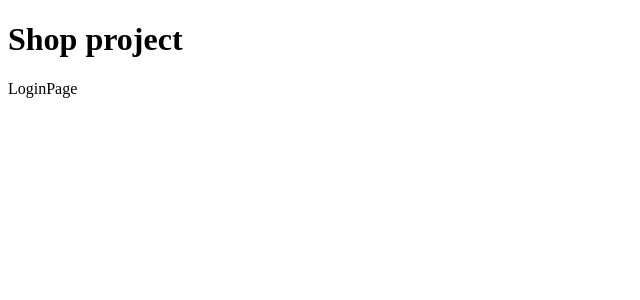
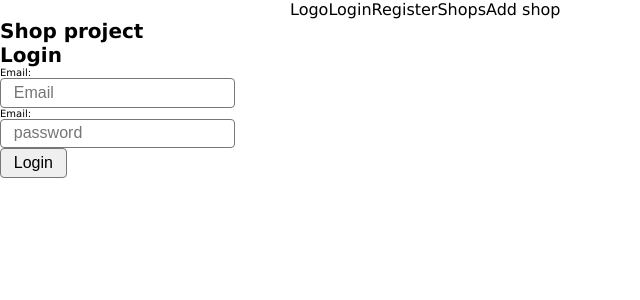
Before and after one commit to LukasZarnauskas/ShopWeb-atsiskaitymas, a React (Vite) app: page /login in a window 1280 px wide. Shown: the top 300 px of the page, without its empty margins (0-640 px from the left). Built offline with nearby package versions, Linux system fonts and the light colour scheme.

Commit message:
login form

```diff
--- a/src/App.jsx
+++ b/src/App.jsx
@@ -1,15 +1,20 @@
+import './styles/reset.css'
+import './styles/App.css'
 import { Route, Routes } from "react-router-dom"
 import LoginPage from "./pages/LoginPage"
 import RegisterPage from "./pages/RegisterPage"
 import ShopsPage from "./pages/ShopsPage"
 import AddShopPage from "./pages/AddShopPage"
+import Header from "./components/layout/Header"
+import HomePage from './pages/HomePage'
 
 function App() {
   return (
     <div>
+      <Header/>
     <h1>Shop project</h1>
     <Routes>
-<Route path="/" element={<LoginPage/>} />
+<Route path="/" element={<HomePage/>} />
 <Route path="/login" element={<LoginPage/>} />
 <Route path="/register" element={<RegisterPage />} />
 <Route path="/shops" element={<ShopsPage />} />
--- /dev/null
+++ b/src/auth/LoginForm.jsx
@@ -0,0 +1,30 @@
+import { Formik, useFormik } from 'formik'
+import React from 'react'
+
+function LoginForm() {
+    const formik = useFormik({
+initialValues: {
+    email: '',
+    password: '',
+},
+onSubmit:(values)=> {
+    console.log(values);
+}
+
+    })
+
+
+
+  return (
+    <form onSubmit={formik.handleSubmit}>
+        <label htmlFor="email">Email:</label>
+        <input id='email' name='email' type="email" placeholder='Email' onChange={formik.handleChange} onBlur={formik.handleChange} value={formik.values.email} />
+
+        <label htmlFor="password">Email:</label>
+        <input id='password' name='password' type="password" placeholder='password' onChange={formik.handleChange} onBlur={formik.handleChange} value={formik.values.password} />
+   <button type='submit'>Login</button>
+   </form>
+  )
+}
+
+export default LoginForm
--- a/src/pages/LoginPage.jsx
+++ b/src/pages/LoginPage.jsx
@@ -1,8 +1,12 @@
 import React from 'react'
+import LoginForm from '../auth/LoginForm'
 
 function LoginPage() {
   return (
-    <div>LoginPage</div>
+    <div>
+        <h1>Login</h1>
+        <LoginForm/>
+    </div>
   )
 }
 
```
